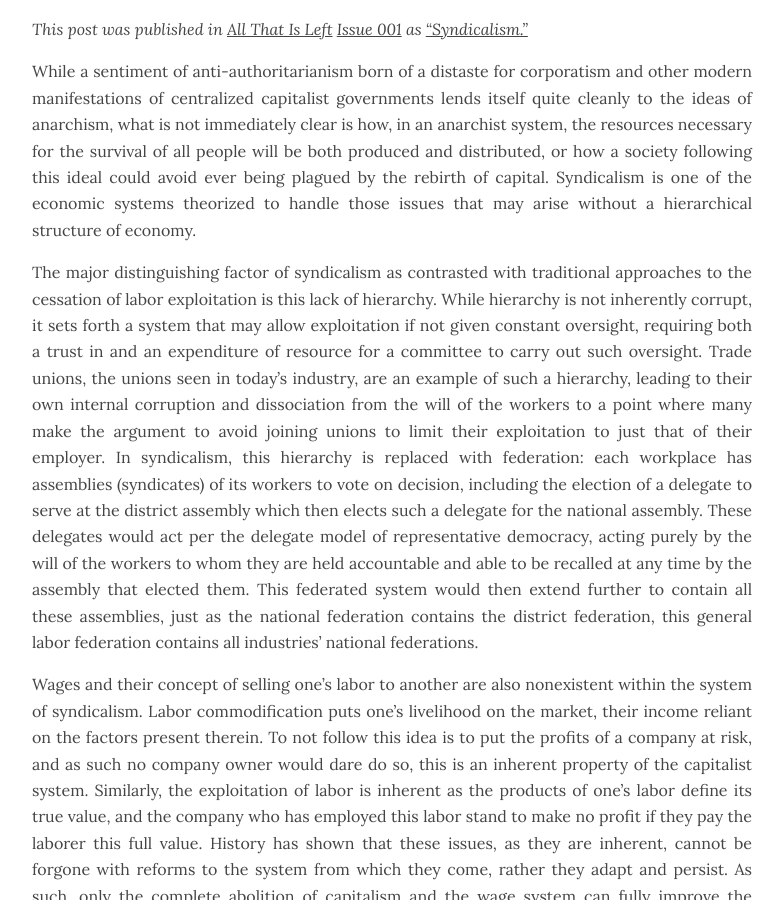
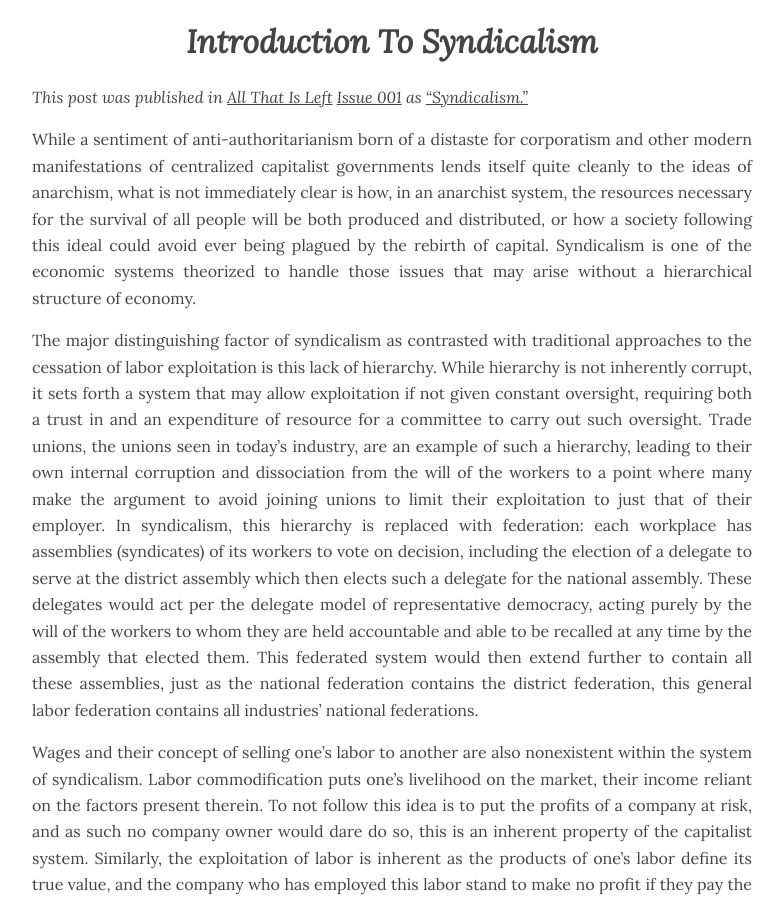
Before and after one commit to una-ada/anarchy.website, a Jekyll site: the page built from _posts/2017-10-14-syndicalism.md, in a window 1280 px wide and 900 px high. Shown: the whole window, without its empty margins (248-1032 px from the left). Built offline with Jekyll 4.4.1, drawn with Linux system fonts in a browser that asks for light colours; some web fonts are replaced; our own code applies the rules of GitHub Pages for plain Markdown files.

Commit message:
Added title.

```diff
--- a/_posts/2017-10-14-syndicalism.md
+++ b/_posts/2017-10-14-syndicalism.md
@@ -1,6 +1,8 @@
 ---
 title: Introduction to Syndicalism
 ---
+
+# Introduction to Syndicalism
 
 *This post was published in [All That Is Left](https://atil.xyz)
 [Issue 001](https://atil.xyz/issue/001) as
```
